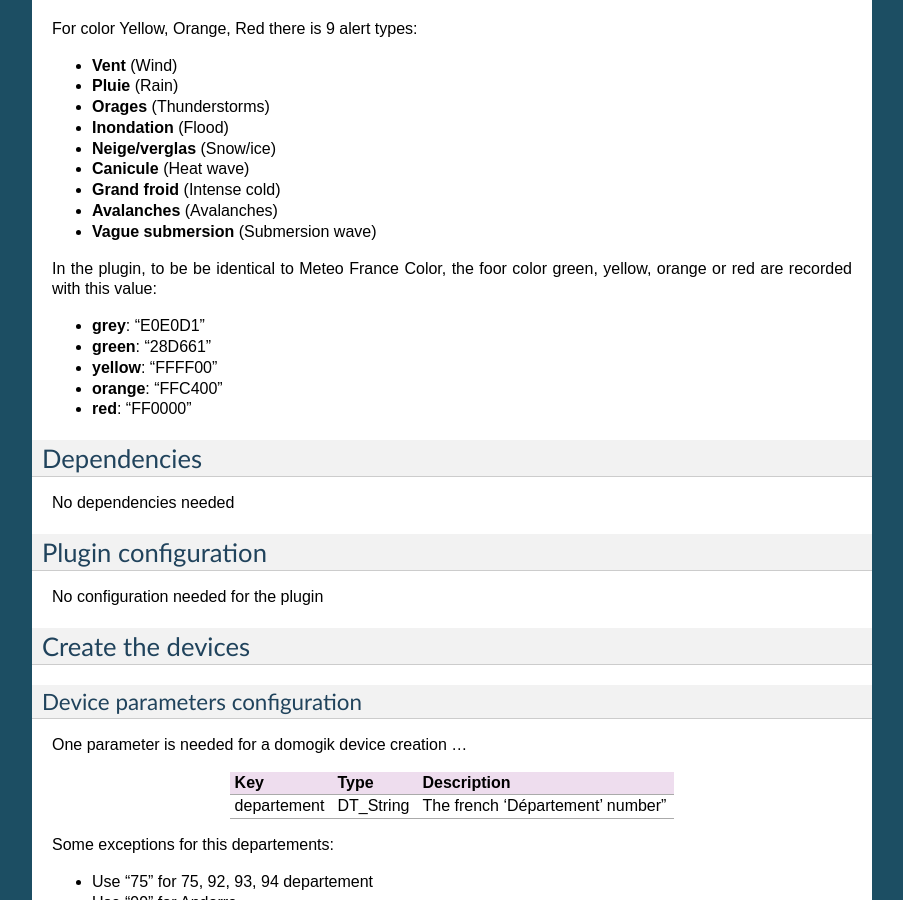
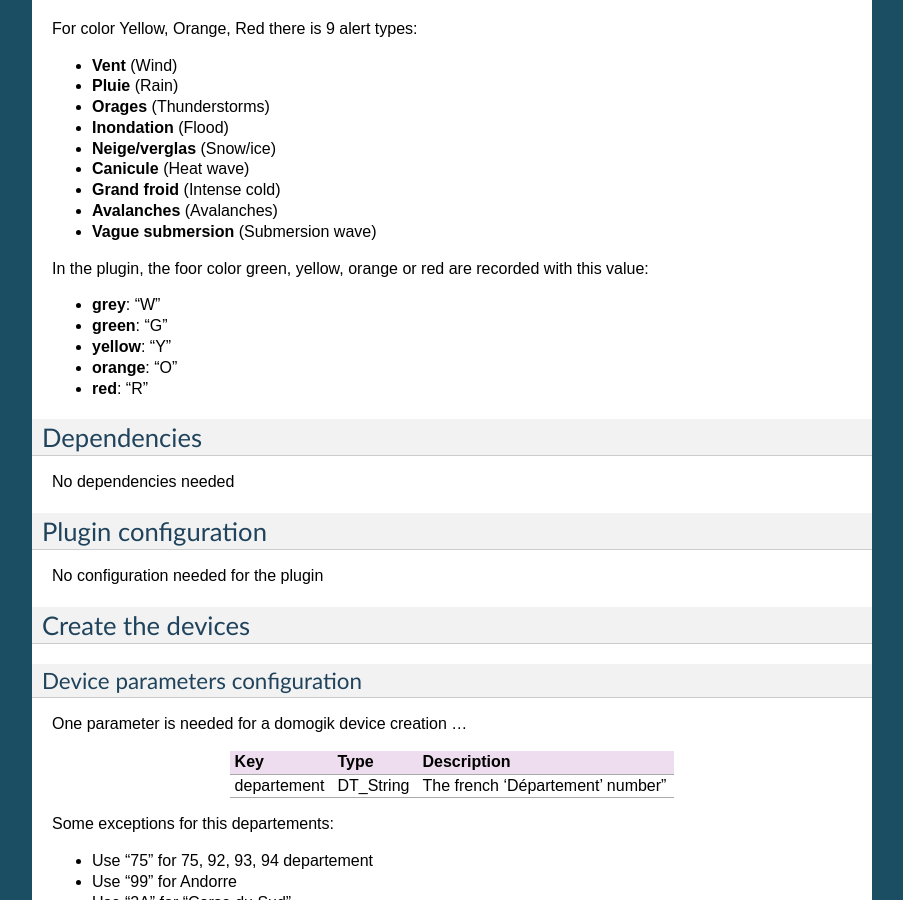
Before and after one commit to vdomos/domogik-plugin-vigilance, a Sphinx documentation site: the page built from docs/vigilance.txt, in a window 1280 px wide and 900 px high, scrolled down 1269 px. Shown: the whole window, without its empty margins (198-1101 px from the left). Built offline with Sphinx 7.4.7, drawn with Linux system fonts in a browser that asks for light colours.

Commit message:
Update doc

```diff
--- a/docs/vigilance.txt
+++ b/docs/vigilance.txt
@@ -47,13 +47,13 @@ For color Yellow, Orange, Red there is 9 alert types:
 * **Vague submersion** (Submersion wave)
 
 
-In the plugin, to be be identical to Meteo France Color, the foor color green, yellow, orange or red are recorded with this value:
+In the plugin, the foor color green, yellow, orange or red are recorded with this value:
 
-* **grey**: "E0E0D1"
-* **green**: "28D661"
-* **yellow**: "FFFF00"
-* **orange**: "FFC400"
-* **red**: "FF0000"
+* **grey**: "W"
+* **green**: "G"
+* **yellow**: "Y"
+* **orange**: "O"
+* **red**: "R"
 
 
 Dependencies
```
